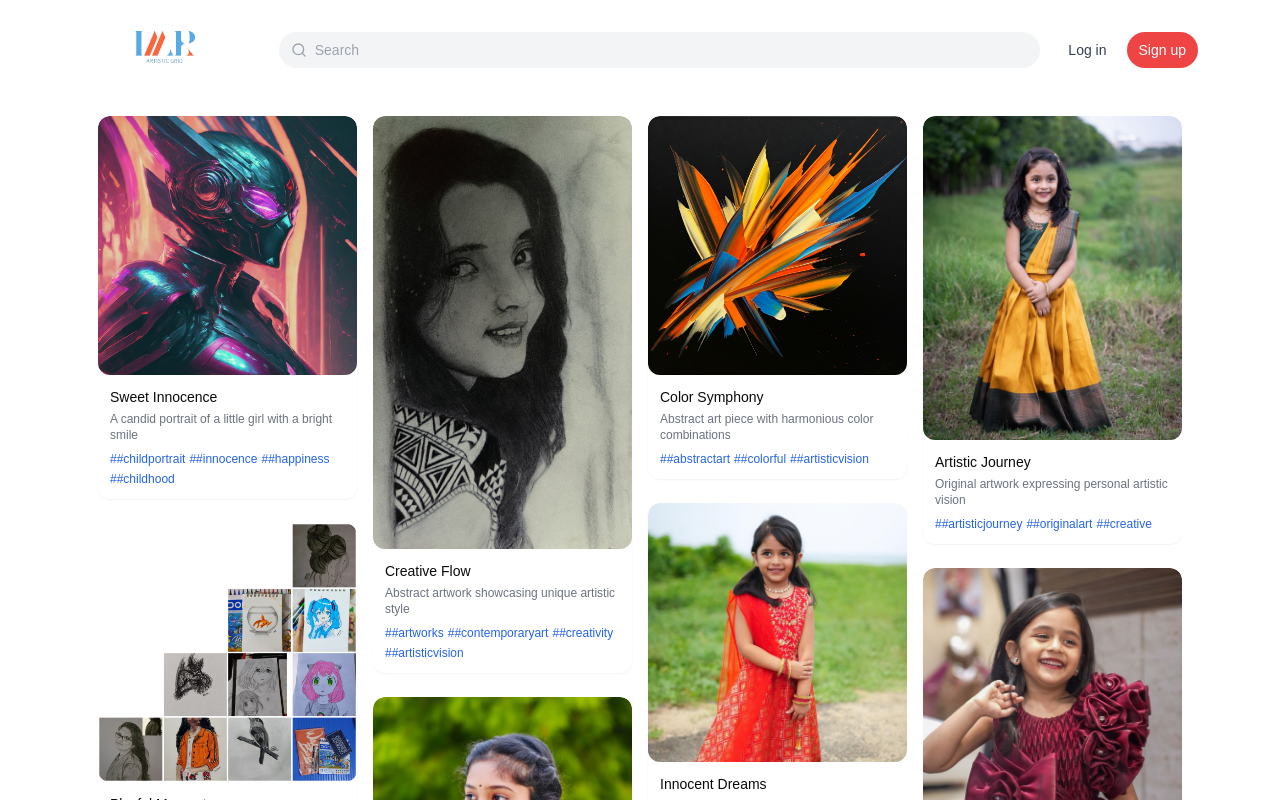
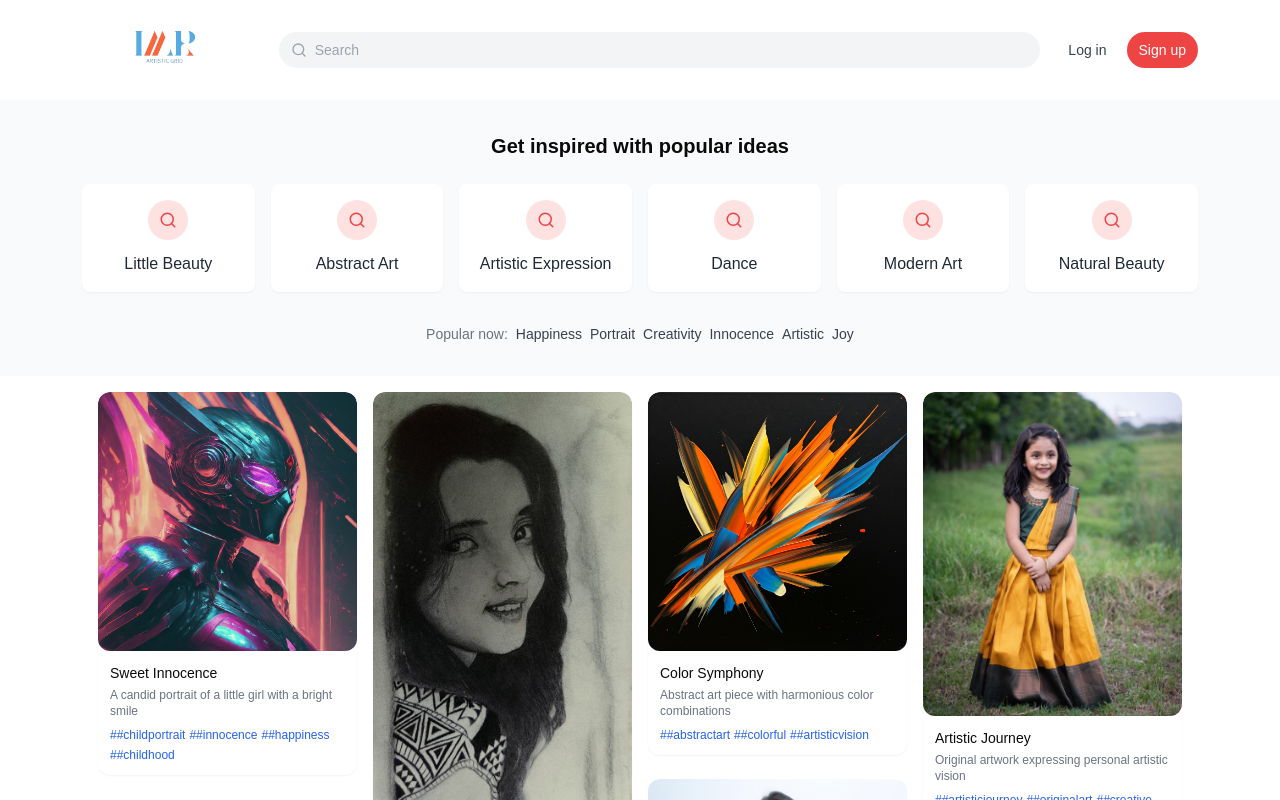
Before and after one commit to imranprof/imr-artistic-grid, a Next.js app: page / in a window 1280 px wide. Shown: the top 800 px of the page. Built offline with nearby package versions, Linux system fonts and the light colour scheme.

Commit message:
feat: add popular search section

```diff
--- a/src/app/page.tsx
+++ b/src/app/page.tsx
@@ -1,4 +1,5 @@
 import HomeArtGallery from "@/components/gallery/HomeArtGallery";
+import PopularSearchIdeas from "@/components/search/PopularSearchIdeas";
 import gallery from "@/content/gallery/gallery.json"
 
 const galleryData = gallery.gallery
@@ -6,8 +7,11 @@ export default function Home() {
 
   console.log(gallery)
   return (
-    <main className="container">
-      <HomeArtGallery galleryData={galleryData}/>
+    <main>
+      <PopularSearchIdeas />
+      <div className="container">
+        <HomeArtGallery galleryData={galleryData}/>
+      </div>
     </main>
   );
 }
--- /dev/null
+++ b/src/components/search/PopularSearchIdeas.tsx
@@ -0,0 +1,80 @@
+import Link from 'next/link';
+import { Search } from 'lucide-react';
+
+// Popular search categories based on gallery content
+const popularSearches = [
+  {
+    id: 1,
+    title: 'Little Beauty',
+    query: 'littlebeauty'
+  },
+  {
+    id: 2,
+    title: 'Abstract Art',
+    query: 'abstractart'
+  },
+  {
+    id: 3,
+    title: 'Artistic Expression',
+    query: 'artisticexpression'
+  },
+  {
+    id: 4,
+    title: 'Dance',
+    query: 'dance'
+  },
+  {
+    id: 5,
+    title: 'Modern Art',
+    query: 'modernart'
+  },
+  {
+    id: 6,
+    title: 'Natural Beauty',
+    query: 'naturalbeauty'
+  }
+];
+
+const PopularSearchIdeas = () => {
+  return (
+    <div className="py-8 px-4 bg-gray-50">
+      <div className="container mx-auto">
+        <h2 className="text-xl font-semibold text-center mb-6">Get inspired with popular ideas</h2>
+
+        <div className="grid grid-cols-2 sm:grid-cols-3 md:grid-cols-4 lg:grid-cols-6 gap-4">
+          {popularSearches.map((item) => (
+            <Link
+              href={`/search?q=${item.query}`}
+              key={item.id}
+              className="group"
+            >
+              <div className="bg-white rounded-lg p-4 flex flex-col items-center justify-center text-center h-full shadow-sm hover:shadow-md transition-all hover:bg-red-50">
+                <div className="w-10 h-10 rounded-full bg-red-100 flex items-center justify-center mb-3">
+                  <Search size={18} className="text-red-500" />
+                </div>
+                <span className="font-medium text-gray-800">
+                  {item.title}
+                </span>
+              </div>
+            </Link>
+          ))}
+        </div>
+
+        <div className="mt-8 flex flex-wrap justify-center gap-2">
+          <span className="text-sm text-gray-500">Popular now:</span>
+          {['Happiness', 'Portrait', 'Creativity', 'Innocence', 'Artistic', 'Joy'].map((tag, index) => (
+            <Link
+              href={`/search?q=${tag.toLowerCase()}`}
+              key={index}
+              className="text-sm text-gray-700 hover:text-red-500 hover:underline transition-colors"
+            >
+              {tag}
+            </Link>
+          ))}
+        </div>
+      </div>
+    </div>
+  );
+};
+
+export default PopularSearchIdeas;
```
